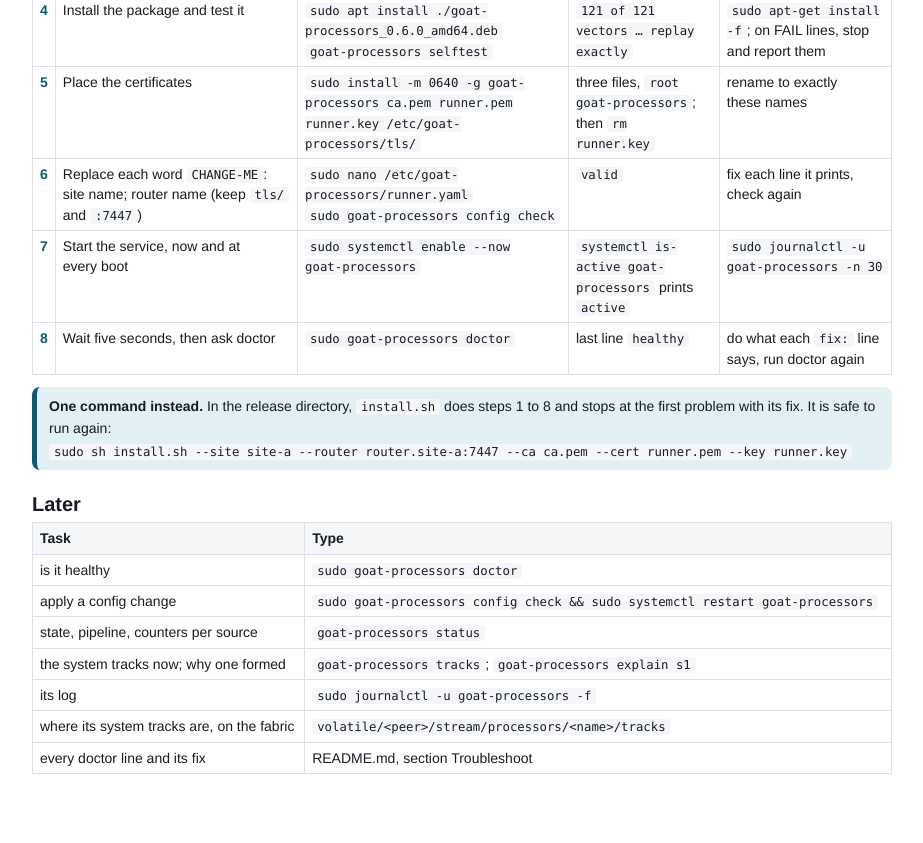
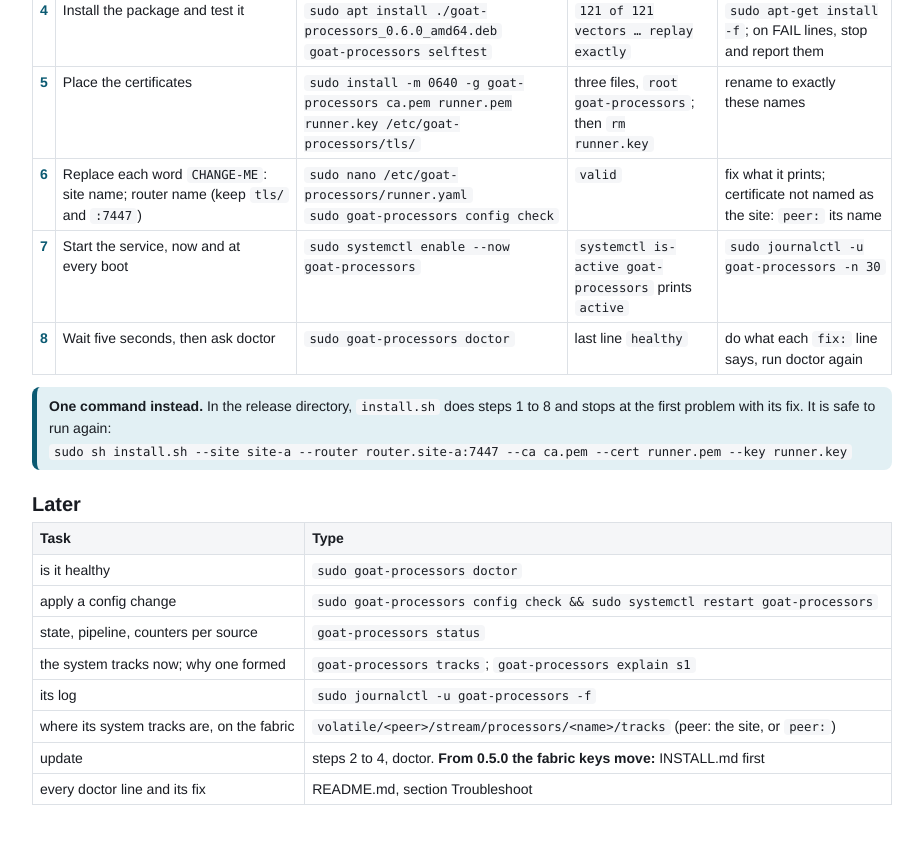
Before and after one commit to USAREUR-AF/goat-processors, a plain HTML site: page runner/docs/install-card.html in a window 1280 px wide. Shown: the part 751-1594 px from the top of the page, without its empty margins (178-1101 px from the left). Drawn offline with Linux system fonts and the light colour scheme.

Commit message:
docs(runner): updating from 0.5.0: both layouts, the peer, the release that removes per-entity; release notes in runner/CHANGELOG.md
Follows proc-show's cold read of #47: INSTALL gains "Updating from 0.5.0
or earlier" and an update row that says the keys move; the README's
migration note covers the per-entity default and layout: batch, says what
per-entity gives back, shows a filled YAML example and that 0.7.0 removes
it; the batch-only settings are marked; DEPLOY-CONTRACT lists the fabric
keys under Compatibility; runner/CHANGELOG.md, whose section the release
workflow puts on the release page; peer and the update on the install card.

Signed-off-by: dlf-dds <dene.farrell.gov@gmail.com>

```diff
--- a/runner/docs/install-card.html
+++ b/runner/docs/install-card.html
@@ -97,7 +97,7 @@ td, th { text-wrap: pretty; }
 <tr><td class="n">3</td><td>Check the checksums and the signature</td><td><code>sha256sum -c --ignore-missing SHA256SUMS</code><br><code>cosign verify-blob …</code> (INSTALL.md step 3)</td><td><code>OK</code> per file; <code>Verified OK</code></td><td>do not install; download again</td></tr>
 <tr><td class="n">4</td><td>Install the package and test it</td><td><code>sudo apt install ./goat-processors_0.6.0_amd64.deb</code><br><code>goat-processors selftest</code></td><td><code>121 of 121 vectors … replay exactly</code></td><td><code>sudo apt-get install -f</code>; on FAIL lines, stop and report them</td></tr>
 <tr><td class="n">5</td><td>Place the certificates</td><td><code>sudo install -m 0640 -g goat-processors ca.pem runner.pem runner.key /etc/goat-processors/tls/</code></td><td>three files, <code>root goat-processors</code>; then <code>rm runner.key</code></td><td>rename to exactly these names</td></tr>
-<tr><td class="n">6</td><td>Replace each word <code>CHANGE-ME</code>: site name; router name (keep <code>tls/</code> and <code>:7447</code>)</td><td><code>sudo nano /etc/goat-processors/runner.yaml</code><br><code>sudo goat-processors config check</code></td><td><code>valid</code></td><td>fix each line it prints, check again</td></tr>
+<tr><td class="n">6</td><td>Replace each word <code>CHANGE-ME</code>: site name; router name (keep <code>tls/</code> and <code>:7447</code>)</td><td><code>sudo nano /etc/goat-processors/runner.yaml</code><br><code>sudo goat-processors config check</code></td><td><code>valid</code></td><td>fix what it prints; certificate not named as the site: <code>peer:</code> its name</td></tr>
 <tr><td class="n">7</td><td>Start the service, now and at every boot</td><td><code>sudo systemctl enable --now goat-processors</code></td><td><code>systemctl is-active goat-processors</code> prints <code>active</code></td><td><code>sudo journalctl -u goat-processors -n 30</code></td></tr>
 <tr><td class="n">8</td><td>Wait five seconds, then ask doctor</td><td><code>sudo goat-processors doctor</code></td><td>last line <code>healthy</code></td><td>do what each <code>fix:</code> line says, run doctor again</td></tr>
 </table>
@@ -112,7 +112,8 @@ td, th { text-wrap: pretty; }
 <tr><td>state, pipeline, counters per source</td><td><code>goat-processors status</code></td></tr>
 <tr><td>the system tracks now; why one formed</td><td><code>goat-processors tracks</code>; <code>goat-processors explain s1</code></td></tr>
 <tr><td>its log</td><td><code>sudo journalctl -u goat-processors -f</code></td></tr>
-<tr><td>where its system tracks are, on the fabric</td><td><code>volatile/&lt;peer&gt;/stream/processors/&lt;name&gt;/tracks</code></td></tr>
+<tr><td>where its system tracks are, on the fabric</td><td><code>volatile/&lt;peer&gt;/stream/processors/&lt;name&gt;/tracks</code> (peer: the site, or <code>peer:</code>)</td></tr>
+<tr><td>update</td><td>steps 2 to 4, doctor. <strong>From 0.5.0 the fabric keys move:</strong> INSTALL.md first</td></tr>
 <tr><td>every doctor line and its fix</td><td>README.md, section Troubleshoot</td></tr>
 </table>
 </main>
```
Also changed, not shown: 7 other files.
